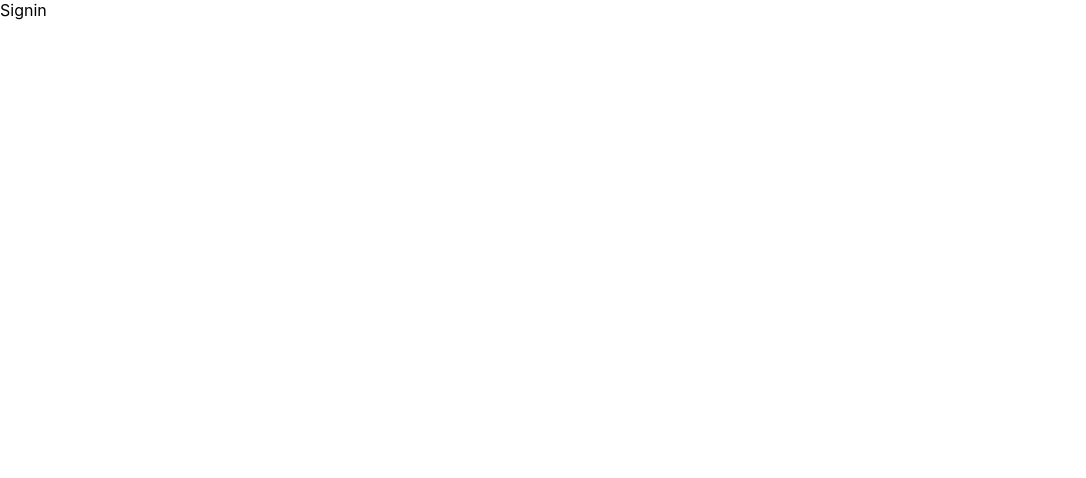
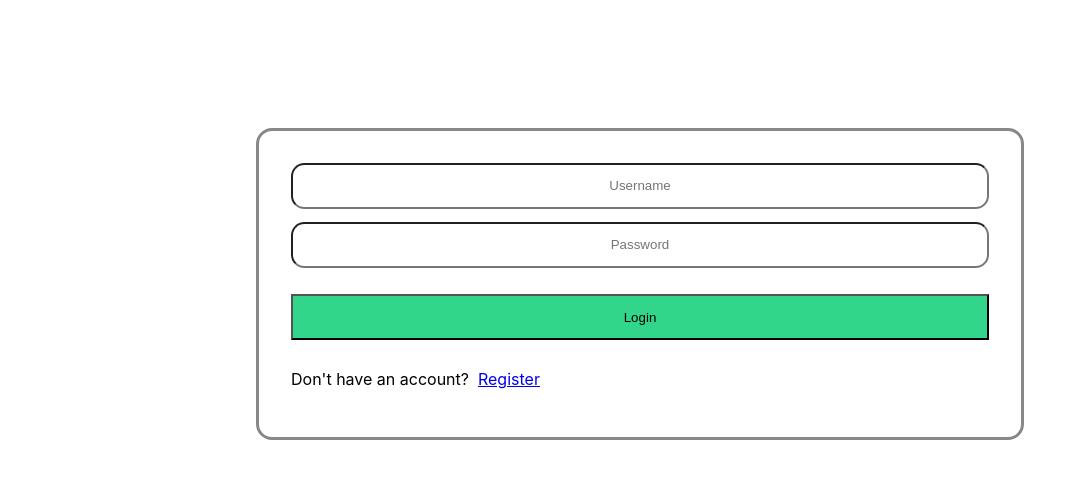
Before and after one commit to jaafari-R/Public-Chat, a React (Create React App) app in the folder frontend/: page /signin in a window 1280 px wide. Shown: the top 478 px of the page, without its empty margins (0-1086 px from the left). Built offline with nearby package versions, Linux system fonts and the light colour scheme.

Commit message:
Filled in the Login component & it's CSS & added CSS for signup page

```diff
--- a/frontend/src/apis/public-chat/v1/PublicChatApi.ts
+++ b/frontend/src/apis/public-chat/v1/PublicChatApi.ts
@@ -18,6 +18,13 @@ class PublicChatApi {
     public async registerUser(username: string, password: string): Promise<void> {
         const response = await this.api.post('/signup', { username, password });
     }
+
+    /**
+     *
+     */
+    public async login(username: string, password: string): Promise<void> {
+        const response = await this.api.post('/signin', { username, password });
+    }
 }
 
 export const publicChatApi = new PublicChatApi();
--- a/frontend/src/components/Signin.css
+++ b/frontend/src/components/Signin.css
@@ -0,0 +1,30 @@
+.signin {
+    padding-inline: 20%;
+    padding-top: 10%;
+}
+
+.signin-form {
+    display: flex;
+    flex-direction: column;
+    padding: 2em;
+    border: 3px solid #888;
+    border-radius: 1em;
+}
+
+.signin-form > input, .signin-form > button {
+    margin-bottom: 1em;
+    padding: 1em;
+    border-radius: 1em;
+    text-align: center;
+}
+
+.signin-form > button {
+    background-color: rgb(50, 214, 138);
+    border-radius: 0;
+    margin-top: 1em;
+    cursor: pointer;
+}
+
+.signin-form > button:hover {
+    background-color: rgb(7, 158, 88);
+}
--- a/frontend/src/components/Signin.tsx
+++ b/frontend/src/components/Signin.tsx
@@ -1,8 +1,37 @@
 import './Signin.css';
 
+import { Dispatch, SetStateAction, useState } from 'react';
+
+import { publicChatApi } from '../apis/public-chat/v1/PublicChatApi';
+import { Link } from 'react-router-dom';
+
 function Signin() {
+  const [username, setUsername] = useState('');
+  const [password, setPassword] = useState('');
+
+  const handleChange = (setState: Dispatch<SetStateAction<string>>) => (e: React.ChangeEvent<HTMLInputElement>) => {
+    setState(e.target.value);
+  }
+
+  const signin = (e: any) => {
+    e.preventDefault();
+    publicChatApi.login(username, password);
+  }
+
   return (
-    <div>Signin</div>
+    <div className='signin'>
+      <form className='signin-form' action="">
+        <input onChange={handleChange(setUsername)} value={username} type="text" placeholder='Username'/>
+        <input onChange={handleChange(setPassword)} value={password} type="text" placeholder='Password'/>
+        <button onClick={signin}>Login</button>
+        <p>
+          Don't have an account? &nbsp;
+          <Link to='/signup' >
+            Register
+          </Link>
+        </p>
+      </form>
+    </div>
   )
 }
 
--- a/frontend/src/components/Signup.css
+++ b/frontend/src/components/Signup.css
@@ -22,4 +22,9 @@
     background-color: rgb(71, 153, 230);
     border-radius: 0;
     margin-top: 1em;
+    cursor: pointer;
 }
+
+.signup-form > button:hover {
+    background-color: rgb(54, 116, 175);
+}
--- a/frontend/src/components/Signup.tsx
+++ b/frontend/src/components/Signup.tsx
@@ -1,6 +1,7 @@
 import './Signup.css';
 
-import { Dispatch, MouseEventHandler, SetStateAction, useState } from 'react';
+import { Dispatch, SetStateAction, useState } from 'react';
+import { Link } from 'react-router-dom';
 
 import { publicChatApi } from '../apis/public-chat/v1/PublicChatApi';
 
@@ -23,6 +24,12 @@ function Signup() {
         <input onChange={handleChange(setUsername)} value={username} type="text" placeholder='Username'/>
         <input onChange={handleChange(setPassword)} value={password} type="text" placeholder='Password'/>
         <button onClick={signup}>Register</button>
+        <p>
+          Have an account already? &nbsp;
+          <Link to='/signin' >
+            Login
+          </Link>
+        </p>
       </form>
     </div>
   )
```
